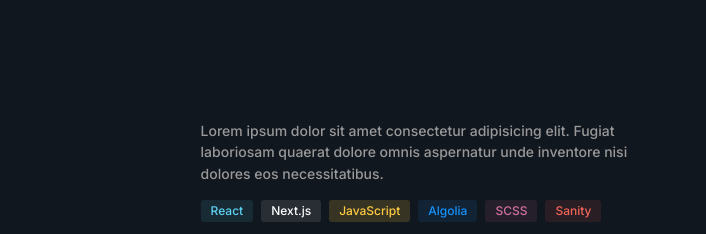
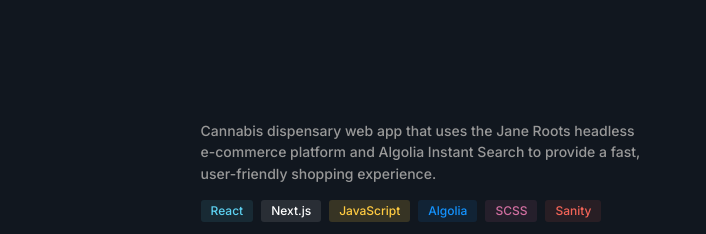
Before and after one commit to AceGK/portfolio-2024, a Next.js app: page / in a window 1280 px wide. Shown: the part 3180-3414 px from the top of the page, without its empty margins (456-1162 px from the left). Built offline with nearby package versions, Linux system fonts and the light colour scheme.

Commit message:
Update page.js

```diff
--- a/app/page.js
+++ b/app/page.js
@@ -67,7 +67,7 @@ export default function Home() {
                 img="https://dummyimage.com/600x400/000/fff"
                 href="https://purplelotus.vercel.app/"
                 title="Purple Lotus"
-                body="Lorem ipsum dolor sit amet consectetur adipisicing elit. Fugiat laboriosam quaerat dolore omnis aspernatur unde inventore nisi dolores eos necessitatibus."
+                body="Cannabis dispensary web app that uses the Jane Roots headless e-commerce platform and Algolia Instant Search to provide a fast, user-friendly shopping experience."
                 tags={["React", "Next.js", "JavaScript", "Algolia", "SCSS", "Sanity"]}
               />
             </li>
```
